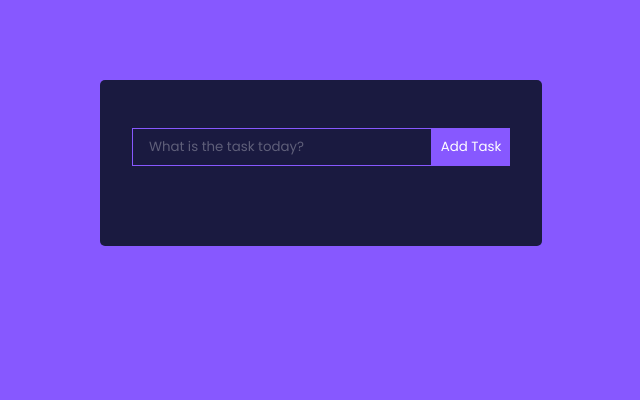
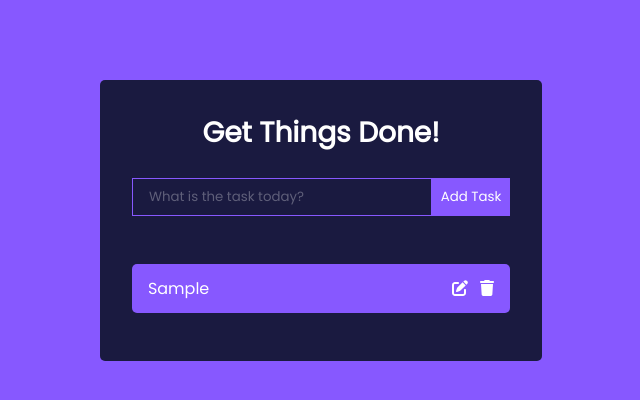
Before and after one commit to brandon-le-1/react_todo_tutorial, a React (Create React App) app: page / in a window 1280 px wide. Both pictures are taken after typing "Sample" into the empty fields and a click on the button "Add Task". Shown: the top 400 px of the page, without its empty margins (319-959 px from the left). Built offline with nearby package versions, Linux system fonts and the light colour scheme.

Commit message:
Added display of current list items and onclick function to 'check off' list items

```diff
--- a/src/components/EditTodoForm.js
+++ b/src/components/EditTodoForm.js
@@ -1,3 +1,4 @@
+//video paused at 13:31
 import React from 'react'
 
 export const EditTodoForm = () => {
--- a/src/components/Todo.js
+++ b/src/components/Todo.js
@@ -1,7 +1,17 @@
 import React from 'react'
+import { FontAwesomeIcon } from '@fortawesome/react-fontawesome'
+import { faPenToSquare } from '@fortawesome/free-solid-svg-icons'
+import { faTrash } from '@fortawesome/free-solid-svg-icons'
 
-export const Todo = () => {
+
+export const Todo = ({task, toggleComplete}) => {
   return (
-    <div>Todo</div>
+    <div className='Todo'>
+      <p onClick={() => toggleComplete(task.id)} className={`${task.completed ? 'completed': ""}`}>{task.task}</p>
+      <div>
+        <FontAwesomeIcon icon={faPenToSquare}/>
+        <FontAwesomeIcon icon={faTrash}/>
+      </div>
+    </div>
   )
 }
--- a/src/components/TodoWrapper.js
+++ b/src/components/TodoWrapper.js
@@ -1,6 +1,7 @@
 import React, {useState} from 'react'
 import { TodoForm } from './TodoForm'
 import { v4 as uuidv4 } from 'uuid';
+import { Todo } from './Todo';
 uuidv4();
 
 export const TodoWrapper = () => {
@@ -10,9 +11,21 @@
         setTodos([...todos, {id: uuidv4(), task: todo, completed: false, isEditing: false}]);
         console.log(todos);
     }
+
+    const toggleComplete = id => {
+      setTodos(
+        todos.map((todo) =>
+          todo.id === id ? {...todo, completed: !todo.completed} : todo)
+      );
+    }
   return (
     <div className='TodoWrapper'>
+        <h1>Get Things Done!</h1>
         <TodoForm addTodo={addTodo} />
+        {todos.map((todo, index) => (
+          <Todo task={todo} key={index} toggleComplete={toggleComplete} />
+        ))}
+
     </div>
   )
 }
```
